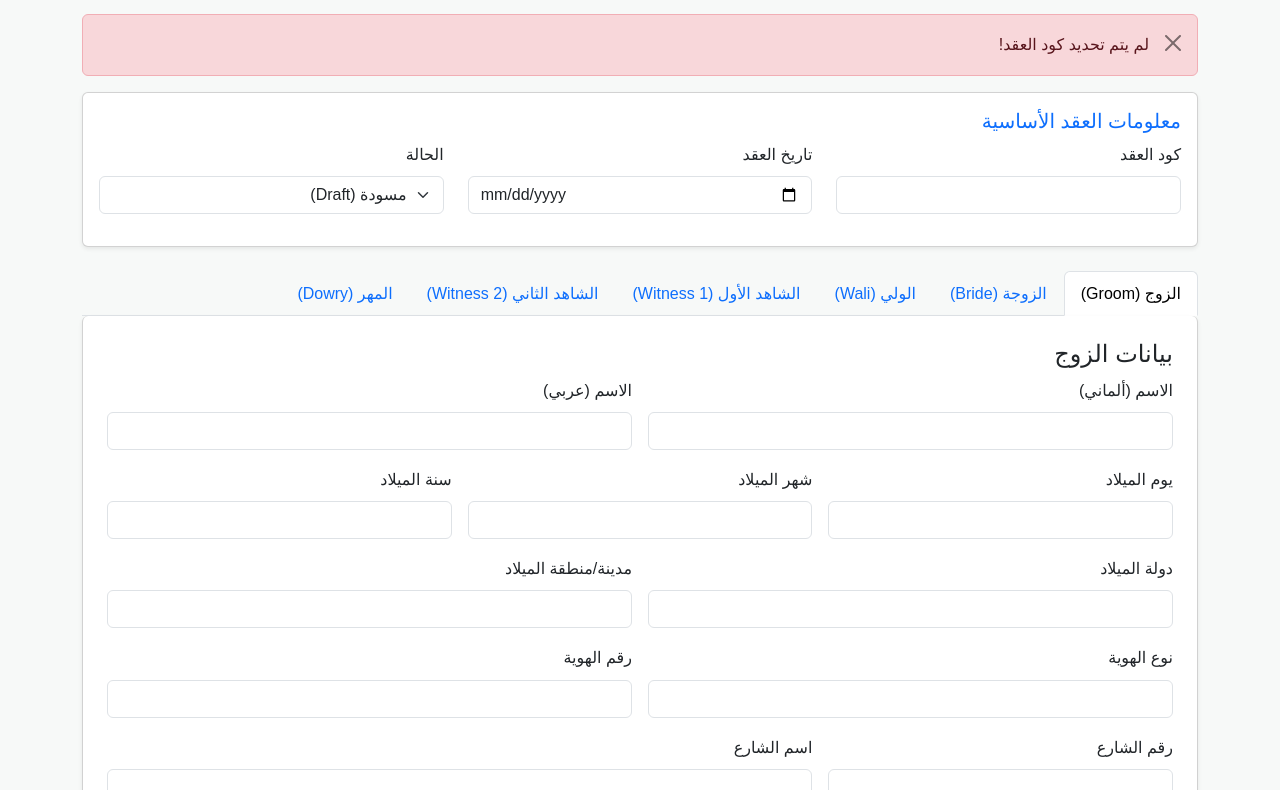
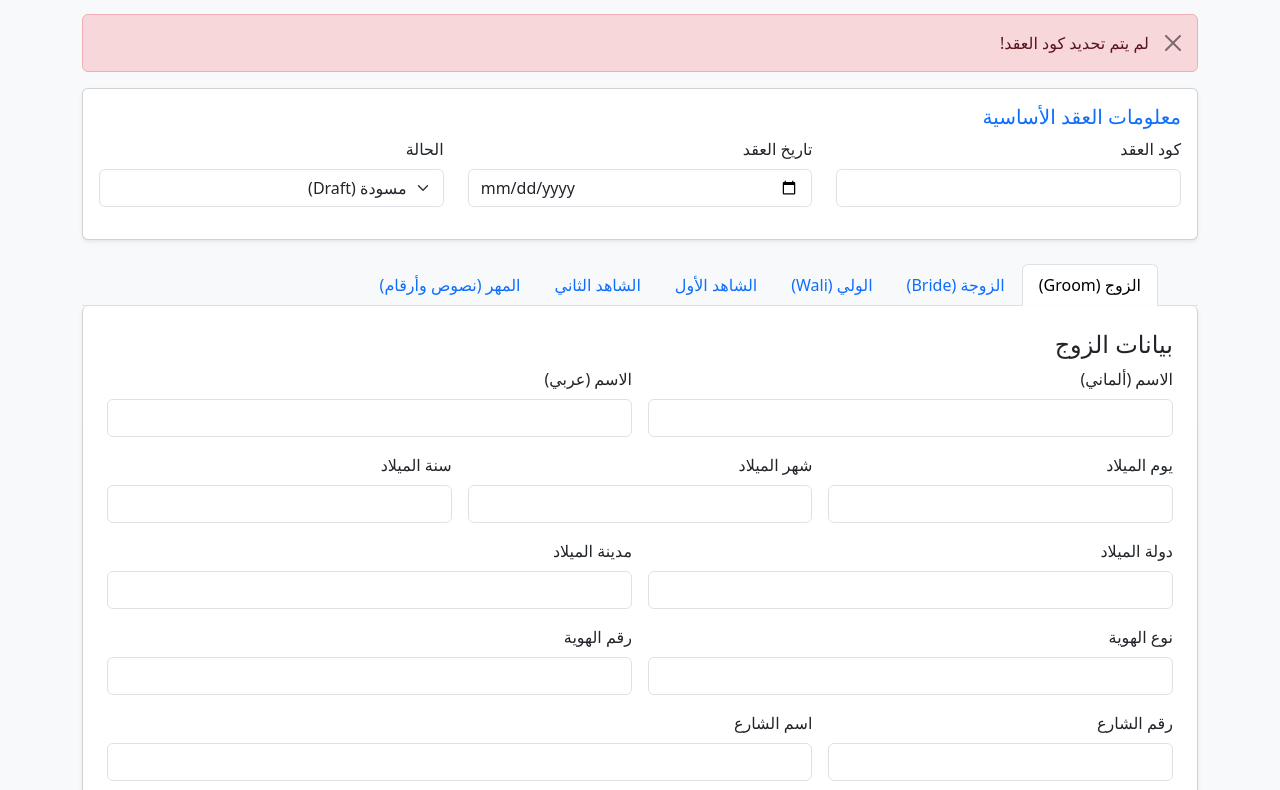
Before and after one commit to mohamadtahaman/mohamadtahaman-marriage-contract-system, a plain HTML site: page public/admin-edit.html in a window 1280 px wide. Shown: the part 80-870 px from the top of the page. Drawn offline with nearby package versions, Linux system fonts and the light colour scheme.

Commit message:
Refine labels and placeholders in admin-edit.html
Updated various labels and placeholders in the admin edit HTML file for better clarity and consistency.

```diff
--- a/public/admin-edit.html
+++ b/public/admin-edit.html
@@ -6,21 +6,20 @@
     <title>تعديل العقد - Arresalah Zentrum Berlin</title>
     <link href="https://cdn.jsdelivr.net/npm/bootstrap@5.3.2/dist/css/bootstrap.min.css" rel="stylesheet">
     <link rel="stylesheet" href="https://cdnjs.cloudflare.com/ajax/libs/font-awesome/6.4.0/css/all.min.css">
-    <link rel="stylesheet" href="css/admin-edit.css">
 </head>
-<body>
+<body class="bg-light">
     <div class="container py-4">
         <div class="d-flex justify-content-between align-items-center mb-4">
             <h2><i class="fas fa-edit me-2"></i>تعديل بيانات العقد</h2>
             <div>
                 <a href="admin.html" class="btn btn-secondary"><i class="fas fa-arrow-right me-1"></i>العودة لوحة الإدارة</a>
-                <button type="button" class="btn btn-success ms-2" id="saveAllBtn"><i class="fas fa-save me-1"></i>حفظ جميع التعديلات</button>
+                <button type="button" class="btn btn-success ms-2" id="saveAllBtn"><i class="fas fa-save me-1"></i>حفظ التعديلات</button>
             </div>
         </div>
 
         <div id="alertBox"></div>
 
-        <!-- Contract Meta / Code info -->
+        <!-- Contract Meta Info -->
         <div class="card mb-4 shadow-sm">
             <div class="card-body">
                 <h5 class="card-title text-primary">معلومات العقد الأساسية</h5>
@@ -56,13 +55,13 @@
                 <button class="nav-link" id="wali-tab" data-bs-toggle="tab" data-bs-target="#wali-pane" type="button" role="tab">الولي (Wali)</button>
             </li>
             <li class="nav-item" role="presentation">
-                <button class="nav-link" id="witness1-tab" data-bs-toggle="tab" data-bs-target="#witness1-pane" type="button" role="tab">الشاهد الأول (Witness 1)</button>
+                <button class="nav-link" id="witness1-tab" data-bs-toggle="tab" data-bs-target="#witness1-pane" type="button" role="tab">الشاهد الأول</button>
             </li>
             <li class="nav-item" role="presentation">
-                <button class="nav-link" id="witness2-tab" data-bs-toggle="tab" data-bs-target="#witness2-pane" type="button" role="tab">الشاهد الثاني (Witness 2)</button>
+                <button class="nav-link" id="witness2-tab" data-bs-toggle="tab" data-bs-target="#witness2-pane" type="button" role="tab">الشاهد الثاني</button>
             </li>
             <li class="nav-item" role="presentation">
-                <button class="nav-link" id="dowry-tab" data-bs-toggle="tab" data-bs-target="#dowry-pane" type="button" role="tab">المهر (Dowry)</button>
+                <button class="nav-link" id="dowry-tab" data-bs-toggle="tab" data-bs-target="#dowry-pane" type="button" role="tab">المهر (نصوص وأرقام)</button>
             </li>
         </ul>
 
@@ -79,7 +78,7 @@
                     <div class="col-md-4"><label class="form-label">شهر الميلاد</label><input type="text" class="form-control" data-field="birthMonth"></div>
                     <div class="col-md-4"><label class="form-label">سنة الميلاد</label><input type="text" class="form-control" data-field="birthYear"></div>
                     <div class="col-md-6"><label class="form-label">دولة الميلاد</label><input type="text" class="form-control" data-field="birthCountry"></div>
-                    <div class="col-md-6"><label class="form-label">مدينة/منطقة الميلاد</label><input type="text" class="form-control" data-field="birthRegion"></div>
+                    <div class="col-md-6"><label class="form-label">مدينة الميلاد</label><input type="text" class="form-control" data-field="birthRegion"></div>
                     <div class="col-md-6"><label class="form-label">نوع الهوية</label><input type="text" class="form-control" data-field="idType"></div>
                     <div class="col-md-6"><label class="form-label">رقم الهوية</label><input type="text" class="form-control" data-field="idNumber"></div>
                     <div class="col-md-4"><label class="form-label">رقم الشارع</label><input type="text" class="form-control" data-field="addressNumber"></div>
@@ -101,7 +100,7 @@
                     <div class="col-md-4"><label class="form-label">شهر الميلاد</label><input type="text" class="form-control" data-field="birthMonth"></div>
                     <div class="col-md-4"><label class="form-label">سنة الميلاد</label><input type="text" class="form-control" data-field="birthYear"></div>
                     <div class="col-md-6"><label class="form-label">دولة الميلاد</label><input type="text" class="form-control" data-field="birthCountry"></div>
-                    <div class="col-md-6"><label class="form-label">مدينة/منطقة الميلاد</label><input type="text" class="form-control" data-field="birthRegion"></div>
+                    <div class="col-md-6"><label class="form-label">مدينة الميلاد</label><input type="text" class="form-control" data-field="birthRegion"></div>
                     <div class="col-md-6"><label class="form-label">نوع الهوية</label><input type="text" class="form-control" data-field="idType"></div>
                     <div class="col-md-6"><label class="form-label">رقم الهوية</label><input type="text" class="form-control" data-field="idNumber"></div>
                     <div class="col-md-4"><label class="form-label">رقم الشارع</label><input type="text" class="form-control" data-field="addressNumber"></div>
@@ -123,7 +122,7 @@
                     <div class="col-md-4"><label class="form-label">شهر الميلاد</label><input type="text" class="form-control" data-field="birthMonth"></div>
                     <div class="col-md-4"><label class="form-label">سنة الميلاد</label><input type="text" class="form-control" data-field="birthYear"></div>
                     <div class="col-md-6"><label class="form-label">دولة الميلاد</label><input type="text" class="form-control" data-field="birthCountry"></div>
-                    <div class="col-md-6"><label class="form-label">مدينة/منطقة الميلاد</label><input type="text" class="form-control" data-field="birthRegion"></div>
+                    <div class="col-md-6"><label class="form-label">مدينة الميلاد</label><input type="text" class="form-control" data-field="birthRegion"></div>
                     <div class="col-md-6"><label class="form-label">نوع الهوية</label><input type="text" class="form-control" data-field="idType"></div>
                     <div class="col-md-6"><label class="form-label">رقم الهوية</label><input type="text" class="form-control" data-field="idNumber"></div>
                     <div class="col-md-4"><label class="form-label">رقم الشارع</label><input type="text" class="form-control" data-field="addressNumber"></div>
@@ -145,7 +144,7 @@
                     <div class="col-md-4"><label class="form-label">شهر الميلاد</label><input type="text" class="form-control" data-field="birthMonth"></div>
                     <div class="col-md-4"><label class="form-label">سنة الميلاد</label><input type="text" class="form-control" data-field="birthYear"></div>
                     <div class="col-md-6"><label class="form-label">دولة الميلاد</label><input type="text" class="form-control" data-field="birthCountry"></div>
-                    <div class="col-md-6"><label class="form-label">مدينة/منطقة الميلاد</label><input type="text" class="form-control" data-field="birthRegion"></div>
+                    <div class="col-md-6"><label class="form-label">مدينة الميلاد</label><input type="text" class="form-control" data-field="birthRegion"></div>
                     <div class="col-md-6"><label class="form-label">نوع الهوية</label><input type="text" class="form-control" data-field="idType"></div>
                     <div class="col-md-6"><label class="form-label">رقم الهوية</label><input type="text" class="form-control" data-field="idNumber"></div>
                     <div class="col-md-4"><label class="form-label">رقم الشارع</label><input type="text" class="form-control" data-field="addressNumber"></div>
@@ -167,7 +166,7 @@
                     <div class="col-md-4"><label class="form-label">شهر الميلاد</label><input type="text" class="form-control" data-field="birthMonth"></div>
                     <div class="col-md-4"><label class="form-label">سنة الميلاد</label><input type="text" class="form-control" data-field="birthYear"></div>
                     <div class="col-md-6"><label class="form-label">دولة الميلاد</label><input type="text" class="form-control" data-field="birthCountry"></div>
-                    <div class="col-md-6"><label class="form-label">مدينة/منطقة الميلاد</label><input type="text" class="form-control" data-field="birthRegion"></div>
+                    <div class="col-md-6"><label class="form-label">مدينة الميلاد</label><input type="text" class="form-control" data-field="birthRegion"></div>
                     <div class="col-md-6"><label class="form-label">نوع الهوية</label><input type="text" class="form-control" data-field="idType"></div>
                     <div class="col-md-6"><label class="form-label">رقم الهوية</label><input type="text" class="form-control" data-field="idNumber"></div>
                     <div class="col-md-4"><label class="form-label">رقم الشارع</label><input type="text" class="form-control" data-field="addressNumber"></div>
@@ -179,21 +178,21 @@
                 </div>
             </div>
 
-            <!-- Dowry Pane - Now supporting Text and Numbers -->
+            <!-- Dowry Pane - Text & Numbers Supported -->
             <div class="tab-pane fade" id="dowry-pane" role="tabpanel">
-                <h4>بيانات المهر (يقبل أقام ونصوص)</h4>
+                <h4>بيانات المهر (يقبل أرقام ونصوص معاً)</h4>
                 <div class="row g-3" id="dowryForm">
                     <div class="col-md-6">
                         <label class="form-label">المهر المعجل (Advance Dowry)</label>
-                        <input type="text" class="form-control" data-field="amountAdvance" placeholder="مثال: 5000 يورو (خمسة آلاف يورو)">
+                        <input type="text" class="form-control" data-field="amountAdvance" placeholder="مثال: 5000 يورو (خمسة آلاف)">
                     </div>
                     <div class="col-md-6">
                         <label class="form-label">المهر المؤجل (Deferred Dowry)</label>
-                        <input type="text" class="form-control" data-field="amountDeferred" placeholder="مثال: 3000 يورو عند الطلاق أو الوفاة">
+                        <input type="text" class="form-control" data-field="amountDeferred" placeholder="مثال: مؤجل إلى حين الطلاق أو الوفاة">
                     </div>
                     <div class="col-md-12">
-                        <label class="form-label">ملاحظات إضافية حول المهر</label>
-                        <textarea class="form-control" data-field="notes" rows="3" placeholder="أي شروط أو تفاصيل إضافية للمهر..."></textarea>
+                        <label class="form-label">ملاحظات المهر</label>
+                        <textarea class="form-control" data-field="notes" rows="3" placeholder="تفاصيل إضافية..."></textarea>
                     </div>
                 </div>
             </div>
```
